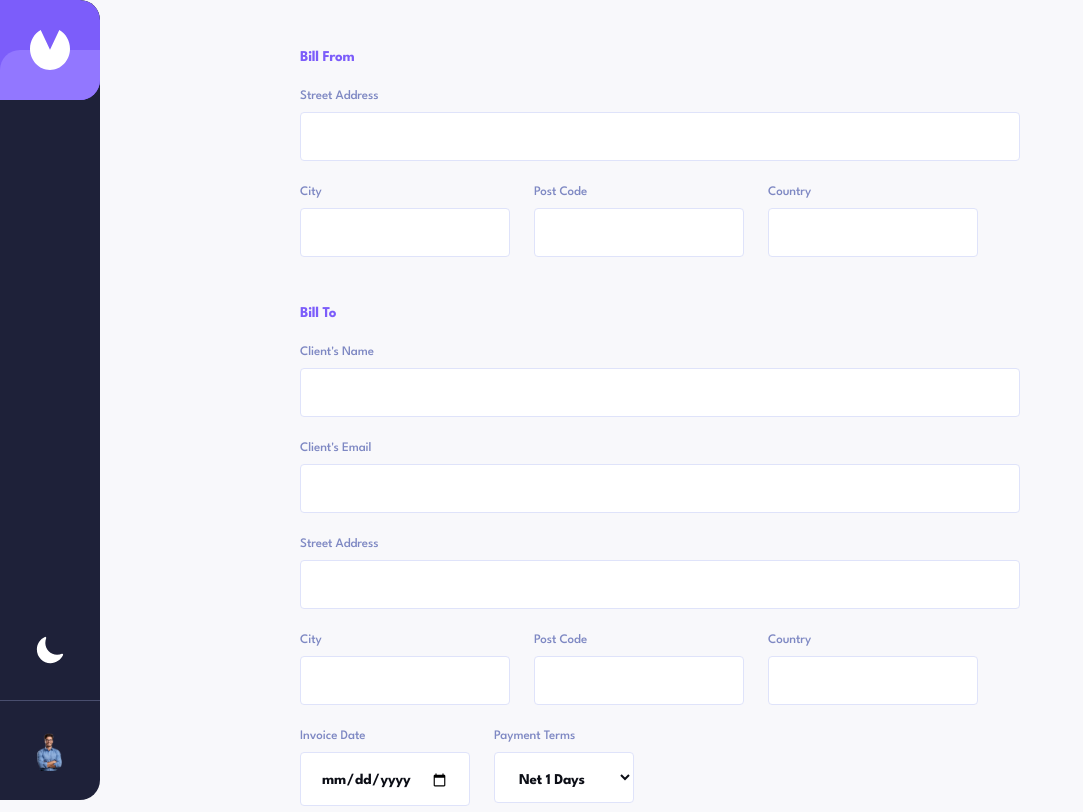
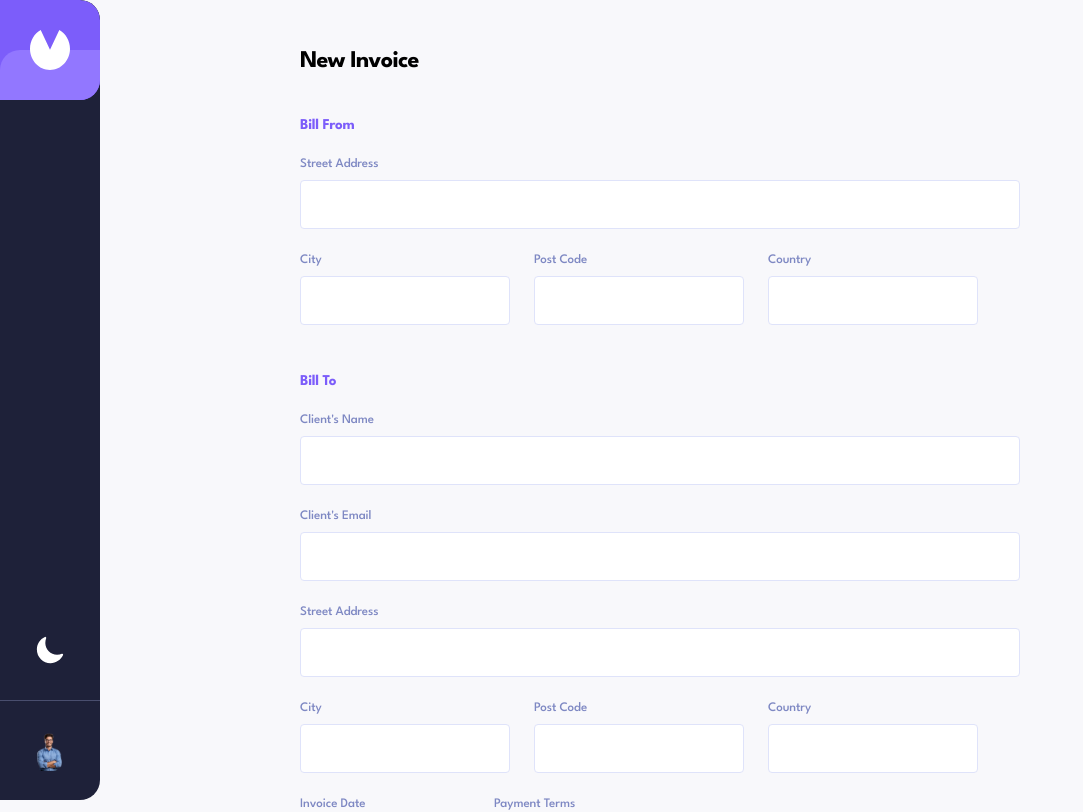
Before and after one commit to wasiqurzaman/invoice-app, a Next.js app: page /invoices/new in a window 1280 px wide. Shown: the top 812 px of the page, without its empty margins (0-1083 px from the left). Built offline with nearby package versions, Linux system fonts and the light colour scheme.

Commit message:
Update NewInvoicePage

```diff
--- a/app/invoices/new/page.tsx
+++ b/app/invoices/new/page.tsx
@@ -4,7 +4,7 @@ import React from "react";
 export default function NewInvoicePage() {
   return (
     <div>
-      <InvoiceForm />
+      <InvoiceForm type="create" />
     </div>
   );
 }
```
